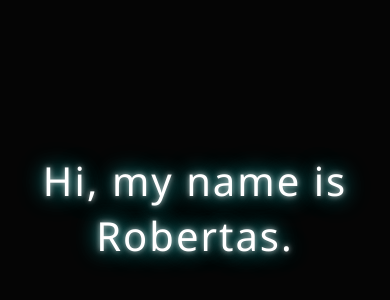
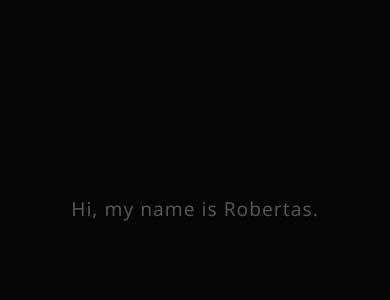
Before and after one commit to ralseika/ralseika.github.io, a plain HTML site: page index.html in a window 390 px wide. Shown: the part 214-514 px from the top of the page. Drawn offline with Linux system fonts and the light colour scheme.

Commit message:
Update style: remove glow, make text smaller and dark grey

```diff
--- a/index.html
+++ b/index.html
@@ -16,45 +16,16 @@
             font-family: 'Segoe UI', Tahoma, Geneva, Verdana, sans-serif;
             overflow: hidden;
         }
-        .glowing-text {
-            color: #ffffff;
-            font-size: 4rem;
+        .text {
+            color: #555555;
+            font-size: 1.2rem;
             font-weight: 300;
-            letter-spacing: 2px;
+            letter-spacing: 1px;
             text-align: center;
-            text-shadow:
-                0 0 5px rgba(255, 255, 255, 0.7),
-                0 0 10px rgba(255, 255, 255, 0.5),
-                0 0 20px rgba(0, 255, 255, 0.8),
-                0 0 40px rgba(0, 255, 255, 0.6),
-                0 0 80px rgba(0, 255, 255, 0.4);
-            animation: pulse 2.5s ease-in-out infinite alternate;
-        }
-        @keyframes pulse {
-            from {
-                text-shadow:
-                    0 0 5px rgba(255, 255, 255, 0.6),
-                    0 0 10px rgba(255, 255, 255, 0.4),
-                    0 0 20px rgba(0, 255, 255, 0.6),
-                    0 0 30px rgba(0, 255, 255, 0.4);
-            }
-            to {
-                text-shadow:
-                    0 0 10px rgba(255, 255, 255, 0.9),
-                    0 0 20px rgba(255, 255, 255, 0.7),
-                    0 0 30px rgba(0, 255, 255, 1),
-                    0 0 50px rgba(0, 255, 255, 0.8),
-                    0 0 100px rgba(0, 255, 255, 0.6);
-            }
-        }
-        @media (max-width: 600px) {
-            .glowing-text {
-                font-size: 2.5rem;
-            }
         }
     </style>
 </head>
 <body>
-    <div class="glowing-text">Hi, my name is Robertas.</div>
+    <div class="text">Hi, my name is Robertas.</div>
 </body>
 </html>
```
